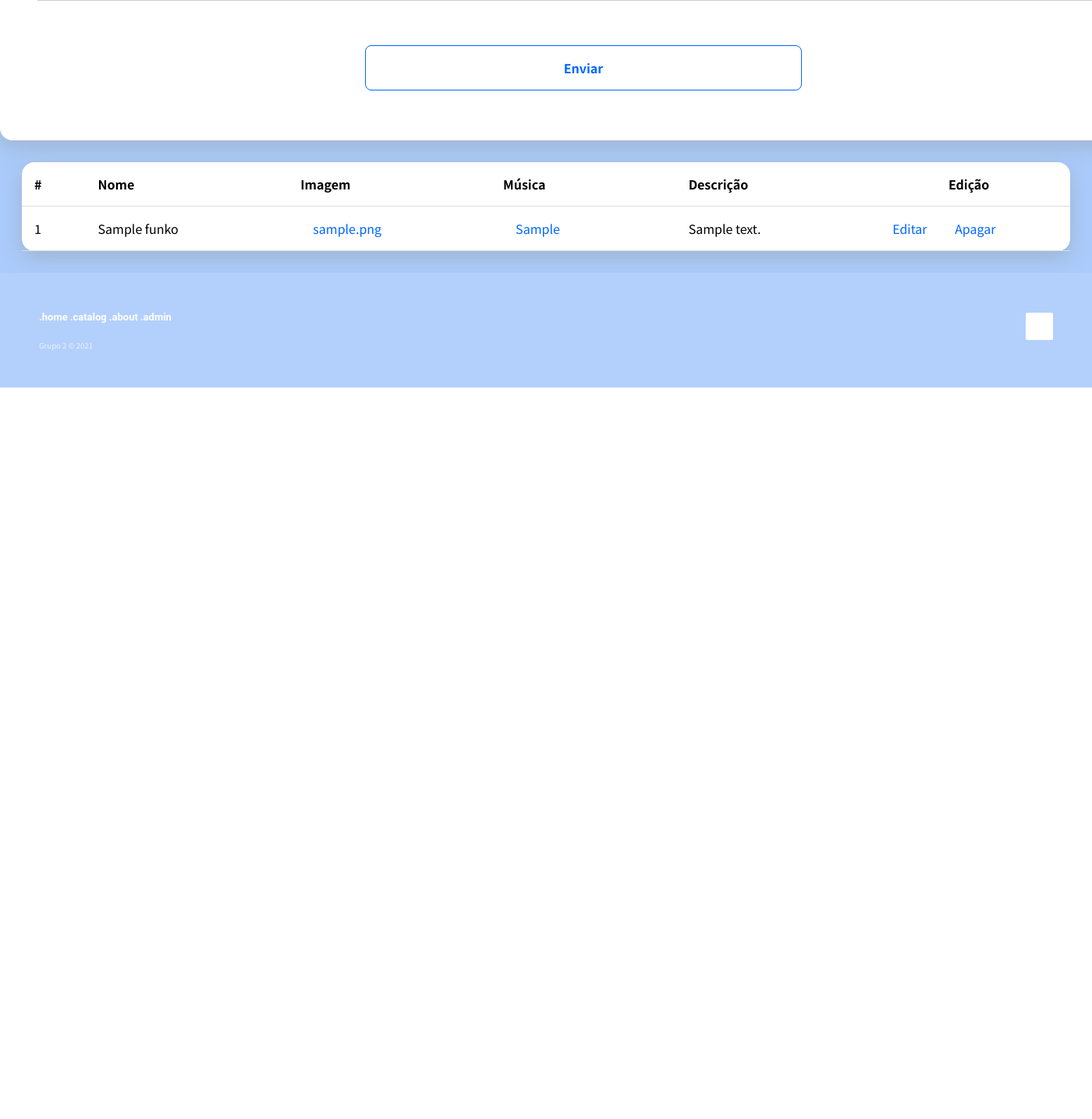
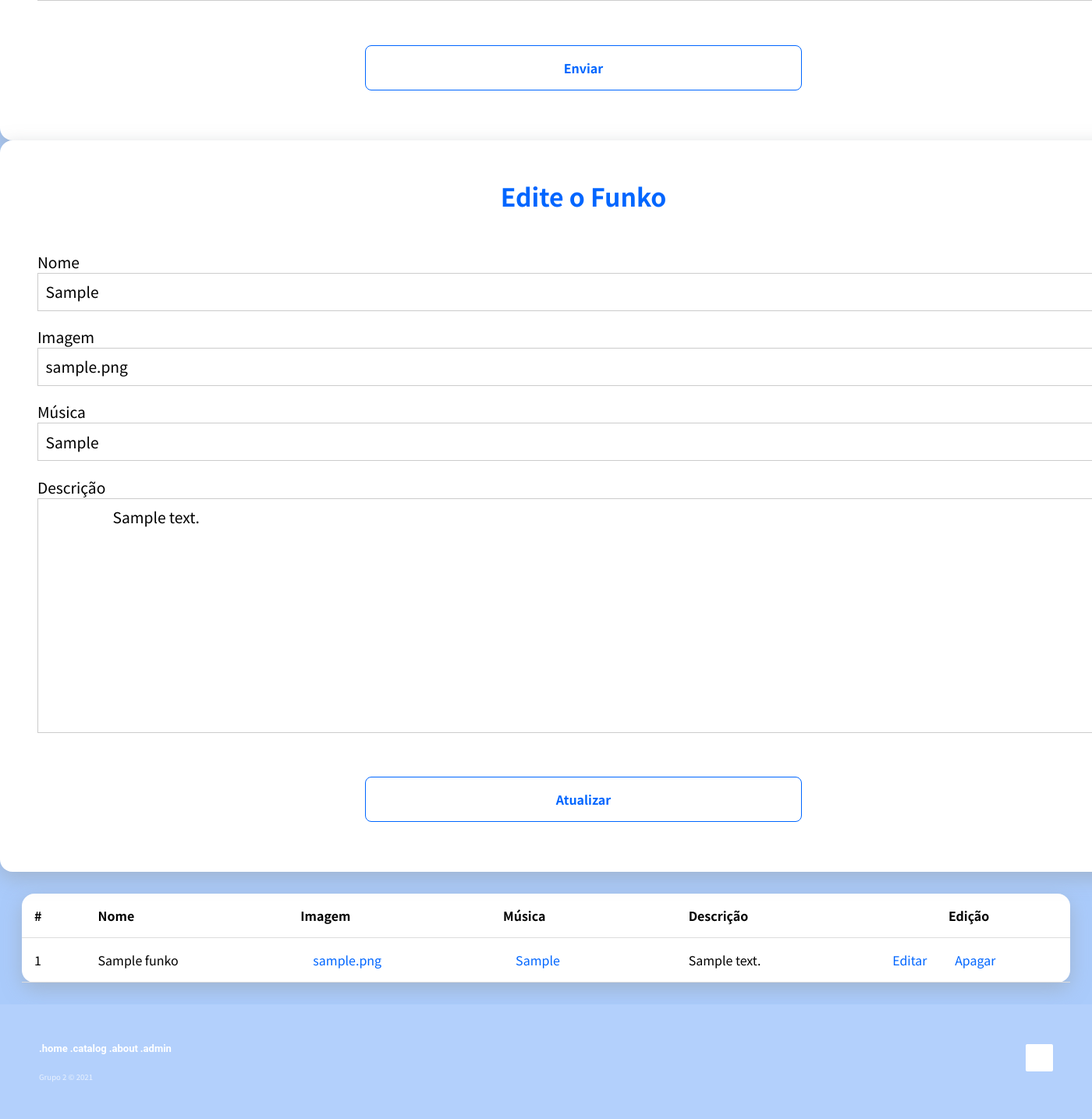
Before and after one commit to janicecaldeira/ProjetoFinal, a Flask app: page /adm in a window 1400 px wide; the page is wider, and only the part inside the window is pictured. Shown: the part 831-2266 px from the top of that part at 78% size. Before the commit the page ends 1328 px from the top of that part, so only its background shows below. Run offline with Flask 2, Linux system fonts and the light colour scheme; the visitor is signed in with stand-in values (Sample User, id 1); tables that the repository leaves empty hold one stand-in row (values such as "Sample post").

Commit message:
Atualizando Projeto Final

```diff
--- a/app.py
+++ b/app.py
@@ -80,15 +80,16 @@ def id(id):
 
 @app.route('/edit/<id>', methods=['GET', 'POST'])
 def edit(id):
-    funko = Funko.query.get(id)
+    funko = Funko.query.all()
+    funkoEdit = Funko.query.get(id)
     if request.method == "POST":
-        funko.funkoName = request.form['funkoName']
-        funko.funkoImg = request.form['funkoImg']
-        funko.description = request.form['description']
-        funko.music = request.form['music']
+        funkoEdit.funkoName = request.form['funkoName']
+        funkoEdit.funkoImg = request.form['funkoImg']
+        funkoEdit.description = request.form['description']
+        funkoEdit.music = request.form['music']
         db.session.commit()
         return redirect('/adm')
-    return render_template('adm.html', funko=funko)
+    return render_template('adm.html', funkoEdit=funkoEdit, funko=funko)
 
 @app.route('/delete/<id>')
 def delete(id):
--- a/templates/adm.html
+++ b/templates/adm.html
@@ -70,6 +70,27 @@
             <button type="submit">Enviar</button>
         </form>
 
+        {% for f in funko %}
+        <form action='/edit/{{f.id}}' method="POST">
+            <h1>Edite o Funko</h1>
+
+                <label for="nome">Nome</label>
+                <input type="text" placeholder="Nome do Funko" id="nome" name="funkoName" value={{f.funkoName}}>
+
+                <label for="imagem">Imagem</label>
+                <input type="text" placeholder="Link da imagem" id="imagem" name="funkoImg" value={{f.funkoImg}}>
+
+                <label for="link">Música</label>
+                <input type="text" placeholder="Link da música" id="musica" name="music" value={{f.music}}>
+
+                <label for="descricao">Descrição</label>
+                <textarea name="description" id="descricao" cols="30" rows="10" placeholder="Insira a descrição">
+                    {{f.description}}
+                </textarea>
+
+                <button type="submit">Atualizar</button>
+        </form>
+        {% endfor %}
 
         {% if funko != '' %}
         <article id="lista">
```
